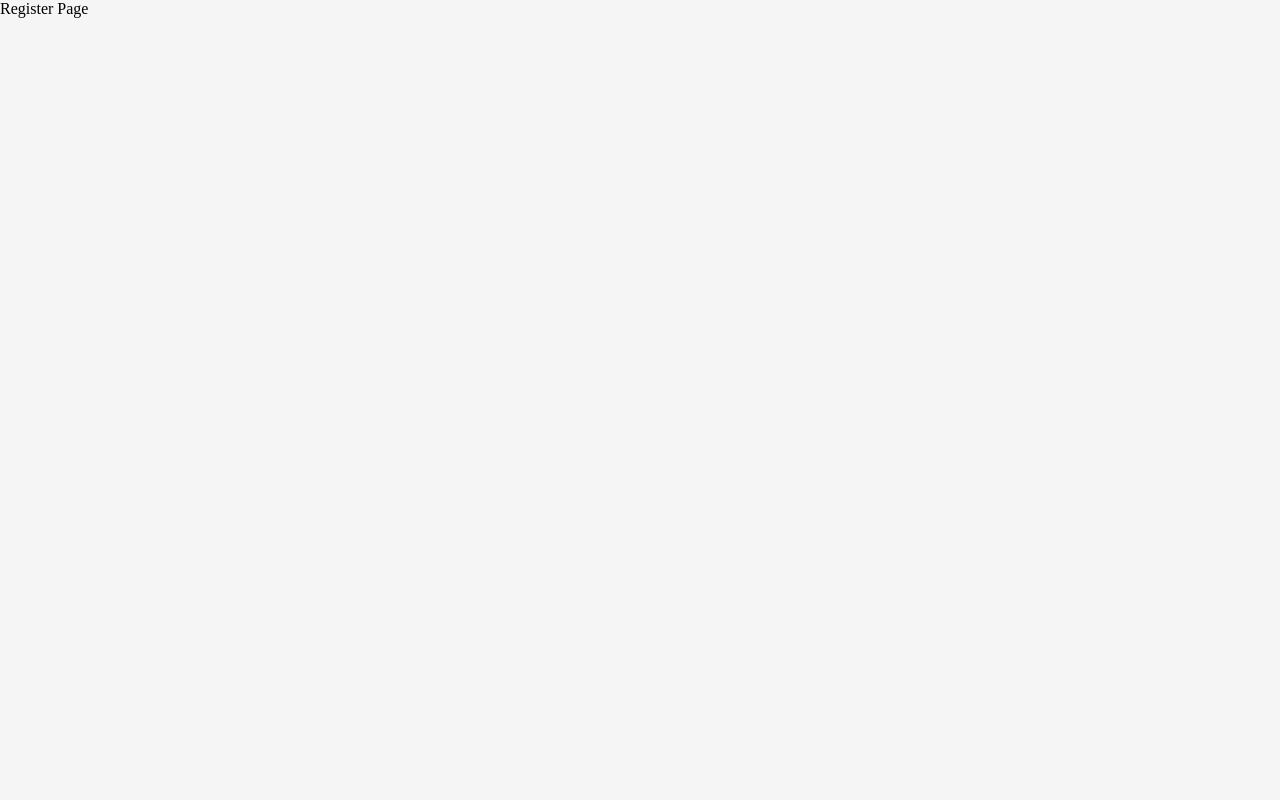
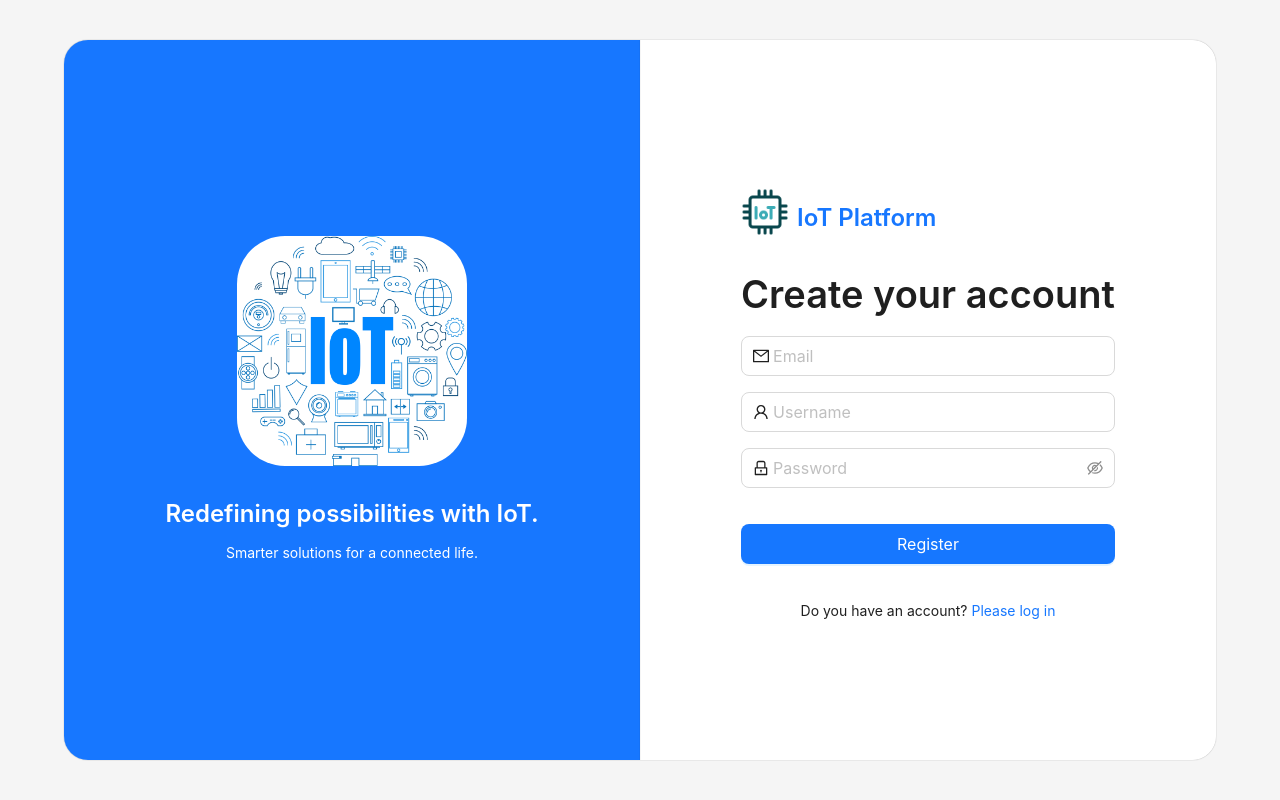
Before and after one commit to baskittisak/genovation_iot_platform, a React (Create React App) app in the folder client/: page /register in a window 1280 px wide. Built offline with nearby package versions, Linux system fonts and the light colour scheme; no server answers.

Commit message:
[UPDATE] register flow

```diff
--- a/client/src/components/authentication/Login.css
+++ b/client/src/components/authentication/Auth.css
@@ -18,16 +18,24 @@
   align-items: center;
 }
 
-.panel:first-child {
+.panel-left {
   background-color: #fff;
   border-top-left-radius: 24px;
   border-bottom-left-radius: 24px;
+
+  &.register-panel {
+    background-color: #1777ff;
+  }
 }
 
-.panel:last-child {
+.panel-right {
   background-color: #1777ff;
   border-top-right-radius: 24px;
   border-bottom-right-radius: 24px;
+
+  &.register-panel {
+    background-color: #fff;
+  }
 }
 
 .login-form {
--- /dev/null
+++ b/client/src/components/authentication/InfoPanel.tsx
@@ -0,0 +1,24 @@
+import { memo } from "react";
+import "./Auth.css";
+import Image from "antd/lib/image";
+import Space from "antd/lib/space";
+import Typography from "antd/lib/typography";
+import iot_info from "../../assets/iot_info.png";
+
+function InfoPanel() {
+  return (
+    <Space className="space-container info-onboard" direction="vertical">
+      <Image className="img-info" src={iot_info} preview={false} />
+      <Space size={0} direction="vertical">
+        <Typography.Title level={3} className="info-text">
+          Redefining possibilities with IoT.
+        </Typography.Title>
+        <Typography.Text className="info-text">
+          Smarter solutions for a connected life.
+        </Typography.Text>
+      </Space>
+    </Space>
+  );
+}
+
+export default memo(InfoPanel);
--- a/client/src/components/authentication/Login.tsx
+++ b/client/src/components/authentication/Login.tsx
@@ -1,5 +1,5 @@
 import { memo, useCallback, useState } from "react";
-import "./Login.css";
+import "./Auth.css";
 import axios, { AxiosError } from "axios";
 import Cookies from "universal-cookie";
 import { InputStatus } from "antd/lib/_util/statusUtils";
@@ -18,7 +18,7 @@ import EyeInvisibleOutlined from "@ant-design/icons/EyeInvisibleOutlined";
 import LockOutlined from "@ant-design/icons/LockOutlined";
 import notification from "antd/lib/notification";
 import iot_logo from "../../assets/iot_logo.png";
-import iot_info from "../../assets/iot_info.png";
+import InfoPanel from "./InfoPanel";
 
 function Login() {
   const navigate = useNavigate();
@@ -48,11 +48,16 @@ function Login() {
   const onLogin = useCallback(async () => {
     try {
       const {
-        data: { data: token },
+        data: { data: token, message },
       } = await axios.post("/login", { username, password });
       const cookies = new Cookies();
       cookies.set("access_token", token);
-      navigate(0);
+      notification.success({
+        message: message,
+      });
+      setTimeout(() => {
+        navigate(0);
+      }, 500);
     } catch (error) {
       if (error instanceof AxiosError) {
         notification.error({
@@ -81,10 +86,14 @@ function Login() {
     }
   }, [username, password, onLogin]);
 
+  const onGoToRegister = useCallback(() => {
+    navigate("/register");
+  }, [navigate]);
+
   return (
     <div className="container">
       <Splitter className="splitter">
-        <Panel className="panel" resizable={false}>
+        <Panel className="panel panel-left" resizable={false}>
           <div className="login-form">
             <Space align="center">
               <Image src={iot_logo} preview={false} width={48} height={48} />
@@ -128,22 +137,14 @@ function Login() {
             </Space>
             <Flex justify="center" className="footer-form">
               <Typography.Text>Don't have an account?</Typography.Text>
-              <Typography.Link>Create an account</Typography.Link>
+              <Typography.Link onClick={onGoToRegister}>
+                Create an account
+              </Typography.Link>
             </Flex>
           </div>
         </Panel>
-        <Panel className="panel" resizable={false}>
-          <Space className="space-container info-onboard" direction="vertical">
-            <Image className="img-info" src={iot_info} preview={false} />
-            <Space size={0} direction="vertical">
-              <Typography.Title level={3} className="info-text">
-                Redefining possibilities with IoT.
-              </Typography.Title>
-              <Typography.Text className="info-text">
-                Smarter solutions for a connected life.
-              </Typography.Text>
-            </Space>
-          </Space>
+        <Panel className="panel panel-right" resizable={false}>
+          <InfoPanel />
         </Panel>
       </Splitter>
     </div>
--- a/client/src/components/authentication/Register.tsx
+++ b/client/src/components/authentication/Register.tsx
@@ -1,7 +1,169 @@
-import { memo } from "react";
+import { memo, useCallback, useState } from "react";
+import "./Auth.css";
+import axios, { AxiosError } from "axios";
+import { InputStatus } from "antd/lib/_util/statusUtils";
+import { useNavigate } from "react-router-dom";
+import Splitter from "antd/lib/splitter";
+import Panel from "antd/lib/splitter/Panel";
+import Image from "antd/lib/image";
+import Space from "antd/lib/space";
+import Typography from "antd/lib/typography";
+import Input from "antd/lib/input";
+import Button from "antd/lib/button";
+import Flex from "antd/lib/flex";
+import UserOutlined from "@ant-design/icons/UserOutlined";
+import EyeTwoTone from "@ant-design/icons/EyeTwoTone";
+import EyeInvisibleOutlined from "@ant-design/icons/EyeInvisibleOutlined";
+import LockOutlined from "@ant-design/icons/LockOutlined";
+import MailOutlined from "@ant-design/icons/MailOutlined";
+import notification from "antd/lib/notification";
+import iot_logo from "../../assets/iot_logo.png";
+import InfoPanel from "./InfoPanel";
 
 function Register() {
-  return <div>Register Page</div>;
+  const navigate = useNavigate();
+  const [email, setEmail] = useState<string>("");
+  const [username, setUsername] = useState<string>("");
+  const [password, setPassword] = useState<string>("");
+  const [status, setStatus] = useState<{
+    email?: InputStatus;
+    username?: InputStatus;
+    password?: InputStatus;
+  }>();
+
+  const onChangeEmail = useCallback((value: string) => {
+    setEmail(value);
+    setStatus((status) => ({
+      ...status,
+      email: !value ? "error" : "",
+    }));
+  }, []);
+
+  const onChangeUserName = useCallback((value: string) => {
+    setUsername(value);
+    setStatus((status) => ({
+      ...status,
+      username: !value ? "error" : "",
+    }));
+  }, []);
+
+  const onChangeUserPassword = useCallback((value: string) => {
+    setPassword(value);
+    setStatus((status) => ({
+      ...status,
+      password: !value ? "error" : "",
+    }));
+  }, []);
+
+  const onRegister = useCallback(async () => {
+    try {
+      const {
+        data: { message },
+      } = await axios.post("/register", { email, username, password });
+      notification.success({
+        message: message,
+        description: "Please log in.",
+      });
+      navigate("/");
+    } catch (error) {
+      if (error instanceof AxiosError) {
+        notification.error({
+          message: error.response?.data?.message,
+          description: "Please try again.",
+        });
+      } else {
+        notification.error({
+          message: (error as string).toString(),
+          description: "Please try again.",
+        });
+      }
+    }
+  }, [email, username, password, navigate]);
+
+  const onValidateRegister = useCallback(async () => {
+    if (!email || !username || !password) {
+      setStatus(() => ({
+        email: !email ? "error" : "",
+        username: !username ? "error" : "",
+        password: !password ? "error" : "",
+      }));
+    }
+
+    if (email && username && password) {
+      await onRegister();
+    }
+  }, [email, username, password, onRegister]);
+
+  const onGoToLogin = useCallback(() => {
+    navigate("/");
+  }, [navigate]);
+
+  return (
+    <div className="container">
+      <Splitter className="splitter">
+        <Panel className="panel panel-left register-panel" resizable={false}>
+          <InfoPanel />
+        </Panel>
+        <Panel className="panel panel-right register-panel" resizable={false}>
+          <div className="Register-form">
+            <Space align="center">
+              <Image src={iot_logo} preview={false} width={48} height={48} />
+              <Typography.Title level={3} className="topic-text">
+                IoT Platform
+              </Typography.Title>
+            </Space>
+            <Typography.Title>Create your account</Typography.Title>
+            <Space size={36} className="space-container" direction="vertical">
+              <Space
+                className="space-container"
+                direction="vertical"
+                size="middle"
+              >
+                <Input
+                  size="large"
+                  placeholder="Email"
+                  prefix={<MailOutlined />}
+                  onChange={(event) => onChangeEmail(event.target.value)}
+                  status={status?.email}
+                />
+                <Input
+                  size="large"
+                  placeholder="Username"
+                  prefix={<UserOutlined />}
+                  onChange={(event) => onChangeUserName(event.target.value)}
+                  status={status?.username}
+                />
+                <Input.Password
+                  size="large"
+                  placeholder="Password"
+                  iconRender={(visible) =>
+                    visible ? <EyeTwoTone /> : <EyeInvisibleOutlined />
+                  }
+                  prefix={<LockOutlined />}
+                  onChange={(event) => onChangeUserPassword(event.target.value)}
+                  status={status?.password}
+                />
+              </Space>
+              <Button
+                type="primary"
+                size="large"
+                block
+                onClick={onValidateRegister}
+              >
+                Register
+              </Button>
+            </Space>
+            <Flex justify="center" className="footer-form">
+              <Typography.Text>Do you have an account?</Typography.Text>
+              <Typography.Link onClick={onGoToLogin}>
+                Please log in
+              </Typography.Link>
+            </Flex>
+          </div>
+        </Panel>
+      </Splitter>
+    </div>
+  );
 }
 
 export default memo(Register);
```
